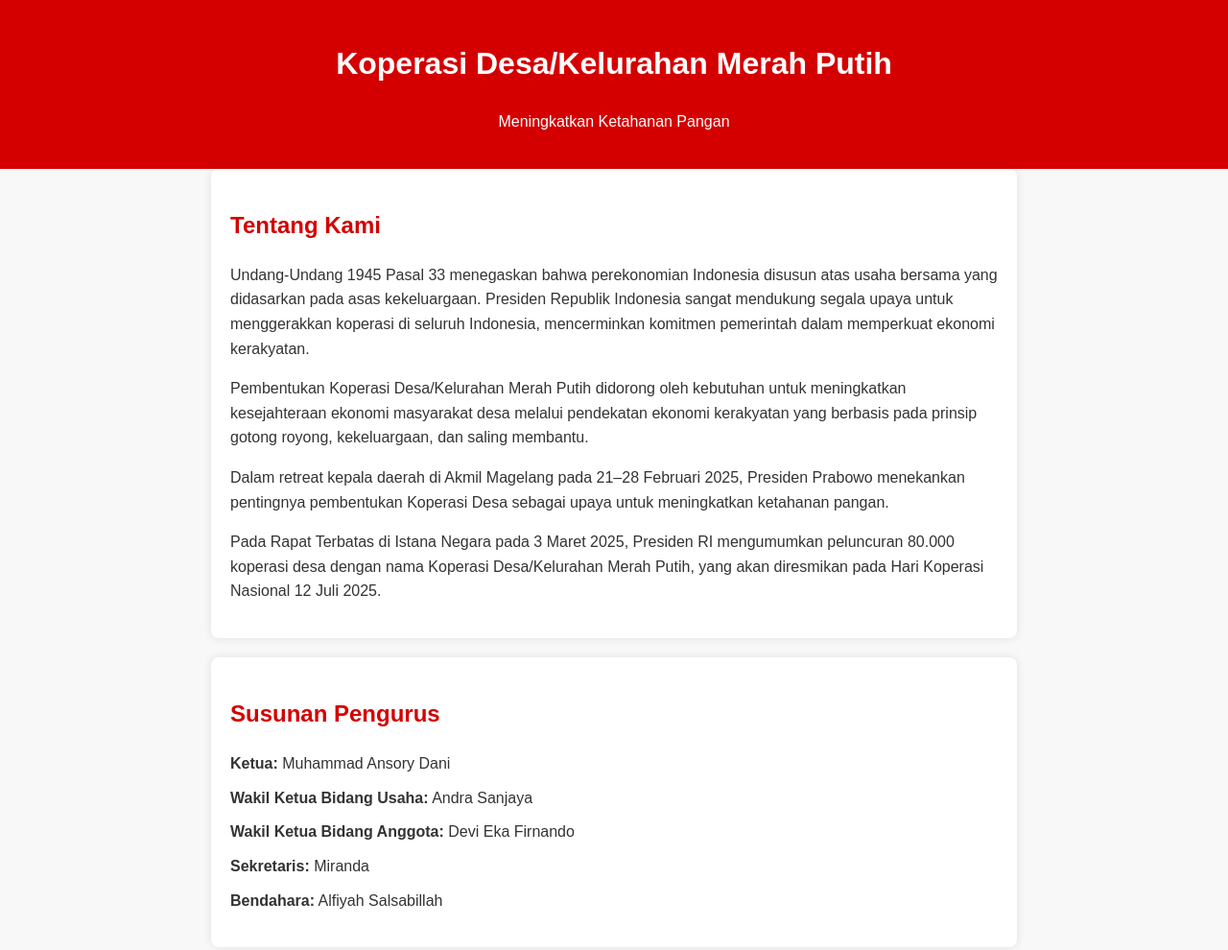
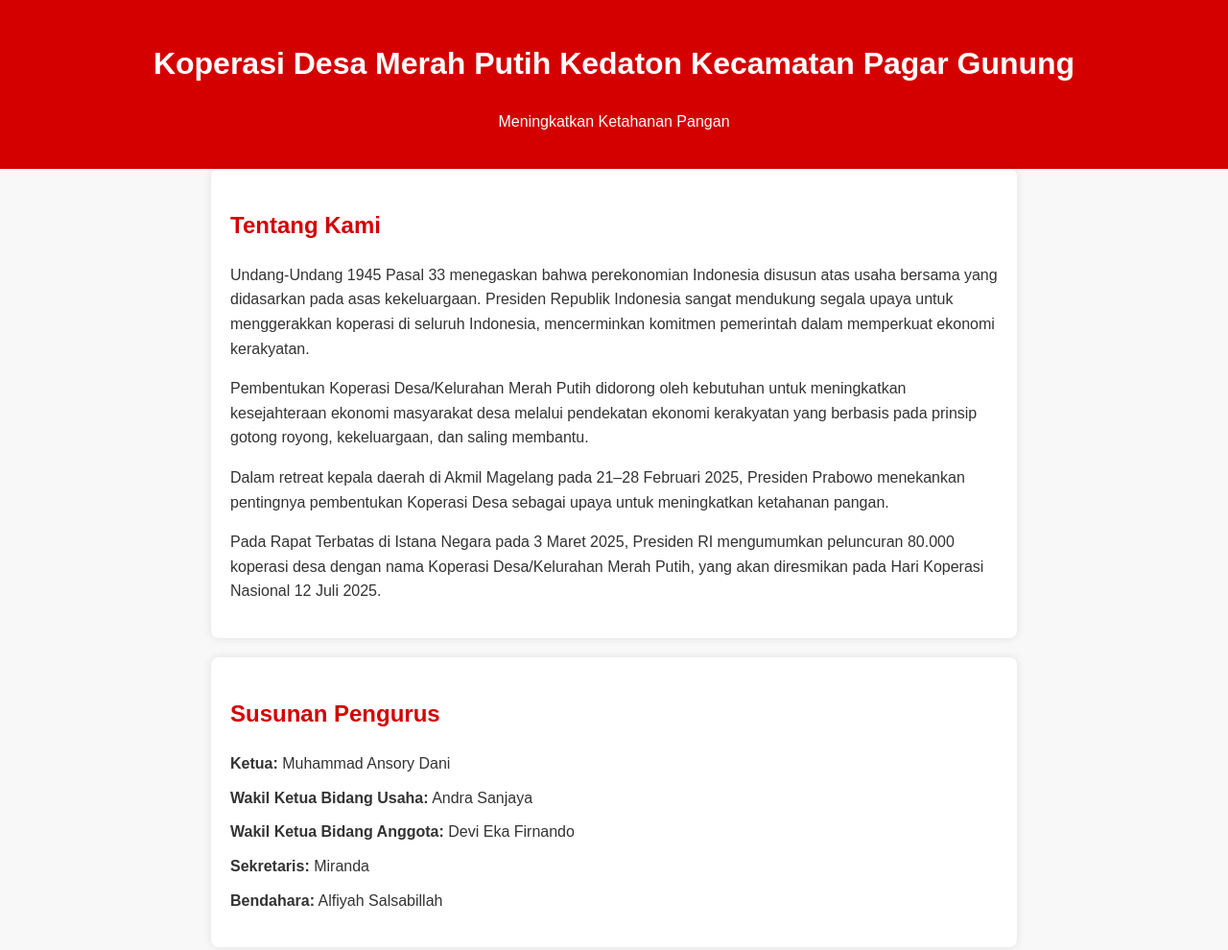
Before and after one commit to KopdesKedaton/kopdes-merahputih, a plain HTML site: page index.html in a window 1280 px wide. Shown: the top 990 px of the page at 96% size. Drawn offline with Linux system fonts and the light colour scheme.

Commit message:
Update index.html

```diff
--- a/index.html
+++ b/index.html
@@ -8,7 +8,7 @@
 </head>
 <body>
   <header>
-    <h1>Koperasi Desa/Kelurahan Merah Putih</h1>
+    <h1>Koperasi Desa Merah Putih Kedaton Kecamatan Pagar Gunung </h1>
     <p>Meningkatkan Ketahanan Pangan</p>
   </header>
 
```
